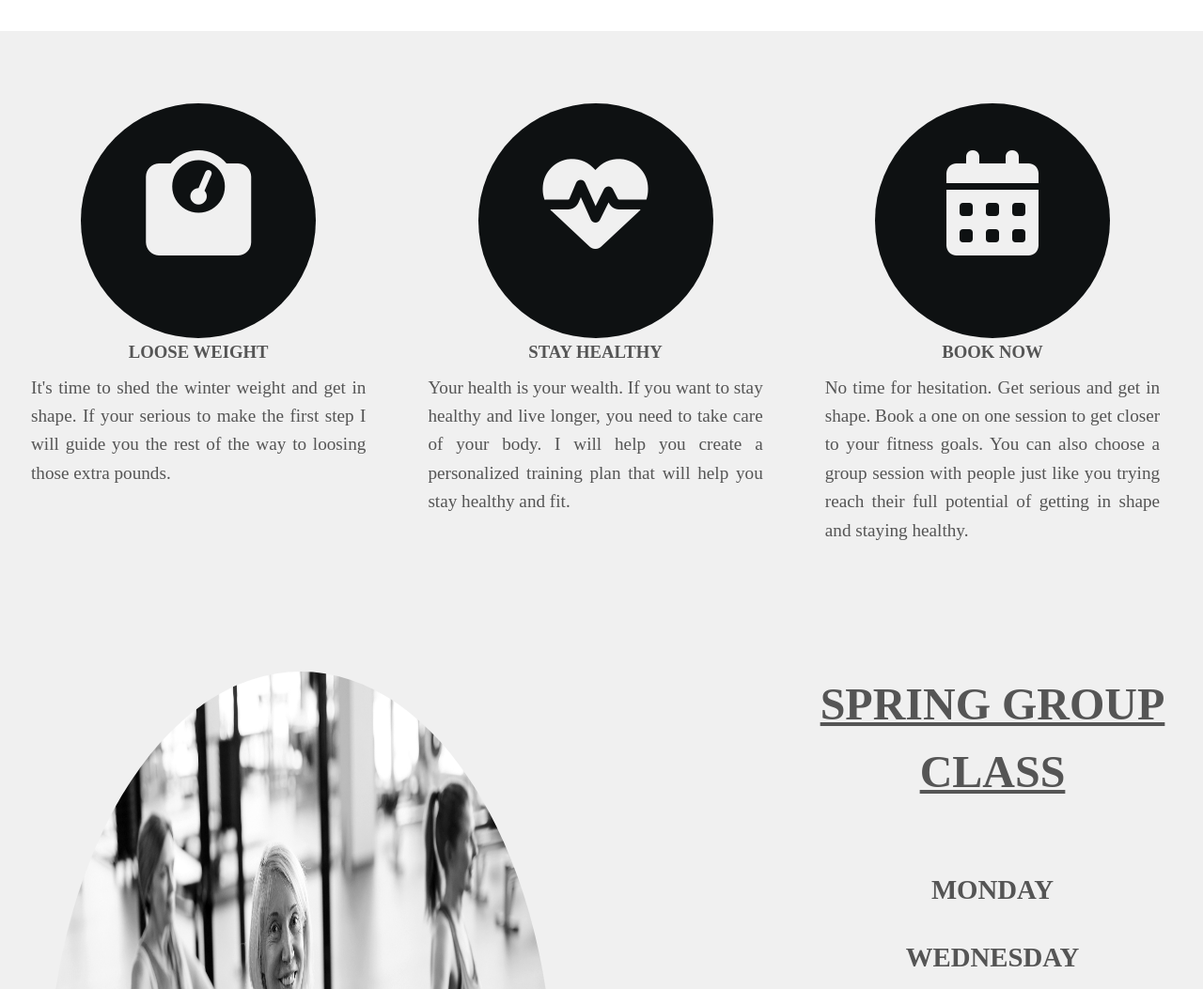
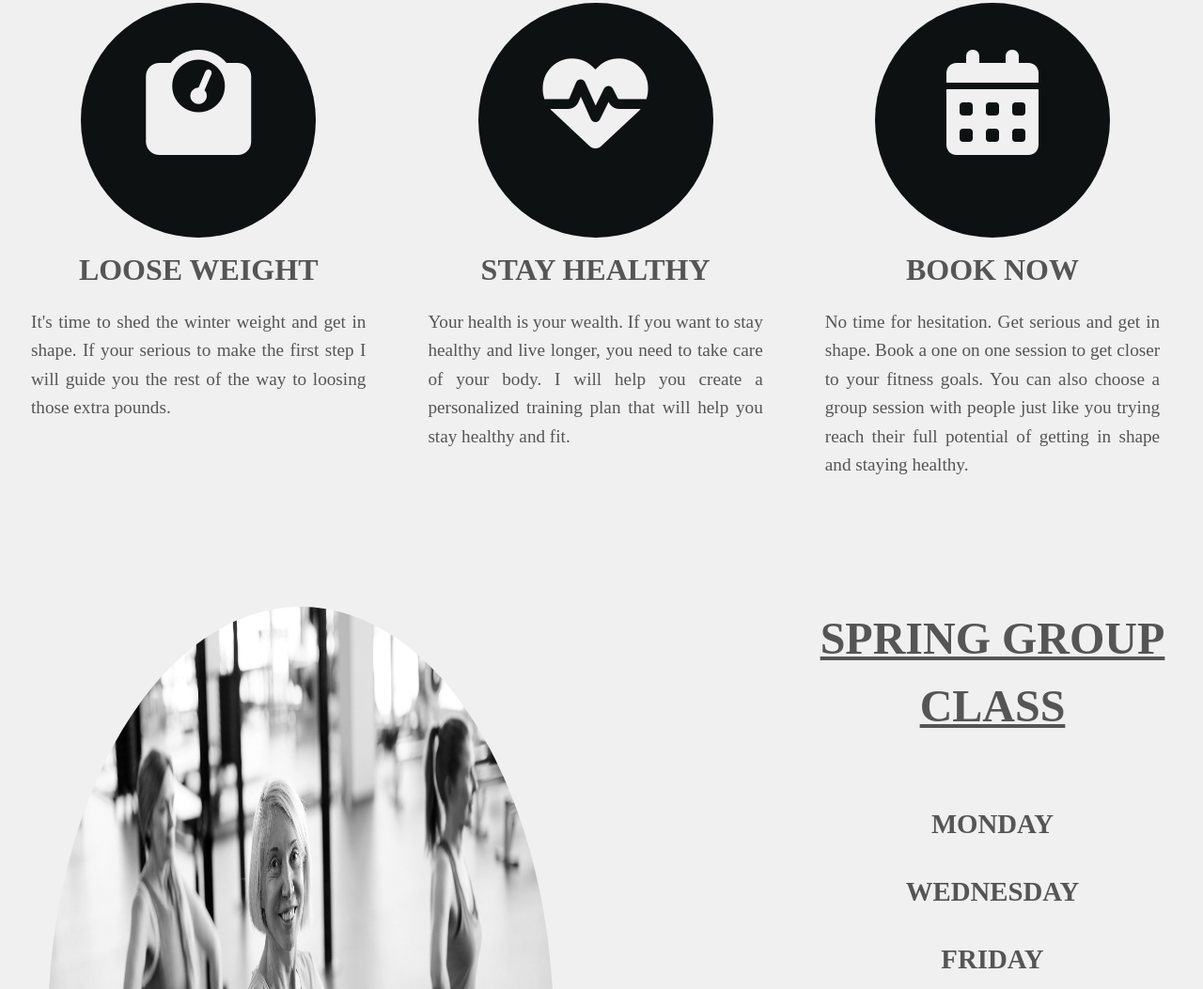
Before and after one commit to AlahjahG/The-Profitness-1on1-webpage, a plain HTML site: page index.html in a window 1280 px wide. Shown: the part 1037-2090 px from the top of the page at 94% size. Drawn offline with nearby package versions, Linux system fonts and the light colour scheme; a web font is replaced by a local one.

Commit message:
refactor index.css file

```diff
--- a/style.css
+++ b/style.css
@@ -154,6 +154,12 @@ p {
   text-transform: none;
   font-size: 120%;
   padding: 2%;
+}
+
+.one-third__title {
+  font-size: 200%;
+  padding: 5% 0;
+  font-style: bold;
 }
 
 article {
```
